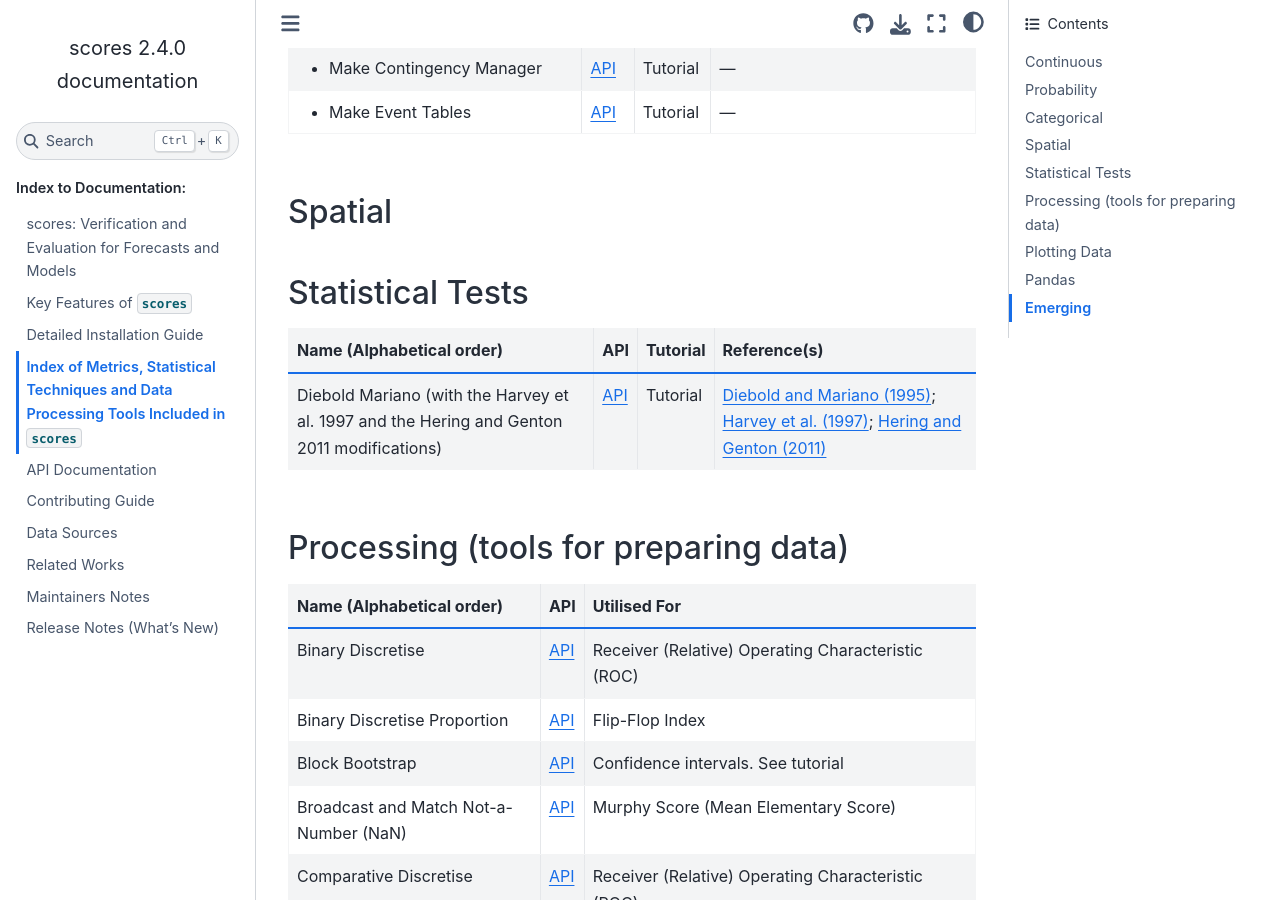
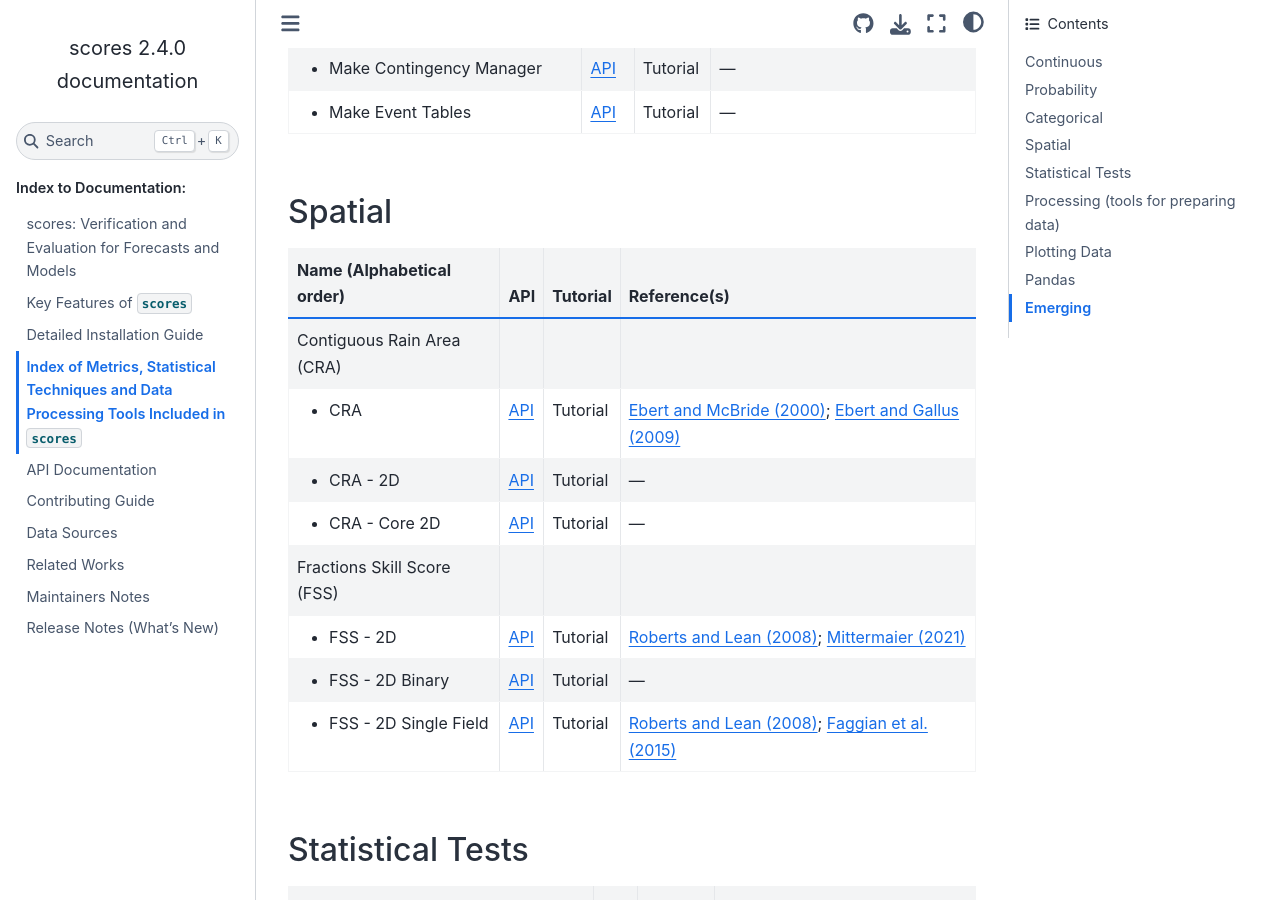
Before and after one commit to nci/scores, a Sphinx documentation site: the page built from docs/included.md, in a window 1280 px wide and 900 px high, scrolled down 8719 px. Built offline with Sphinx 7.4.7 and the Sphinx Book theme 1.1.4, drawn with Linux system fonts in a browser that asks for light colours; pages that are not in the unit, such as notebooks, are missing from menus.

Commit message:
Update included.md
Signed-off-by: Stephanie Chong <168800785+Steph-Chong@users.noreply.github.com>

```diff
--- a/docs/included.md
+++ b/docs/included.md
@@ -633,6 +633,34 @@ It is divided into the following sections: [continuous](#continuous), [probabili
   - API
   - Tutorial
   - Reference(s)
+* - Contiguous Rain Area (CRA)
+  -
+  -
+  -
+* -
+    - CRA
+  -
+    [API](api.md#scores.spatial.cra)
+  -
+    [Tutorial](project:./tutorials/Contiguous_Rain_Area.md)
+  -
+    [Ebert and McBride (2000)](https://doi.org/10.1016/S0022-1694(00)00343-7); [Ebert and Gallus (2009)](https://doi.org/10.1175/2009WAF2222252.1)
+* -
+    - CRA - 2D
+  -
+    [API](api.md#scores.spatial.cra_2d)
+  -
+    [Tutorial](project:./tutorials/Contiguous_Rain_Area.md)
+  -
+    &mdash;
+* -
+    - CRA - Core 2D
+  -
+    [API](api.md#scores.spatial.cra_core_2d)
+  -
+    [Tutorial](project:./tutorials/Contiguous_Rain_Area.md)
+  -
+    &mdash;
 * - Fractions Skill Score (FSS)
   -
   -
```
Also changed, not shown: other parts of docs/included.md (+0 -15 lines).
